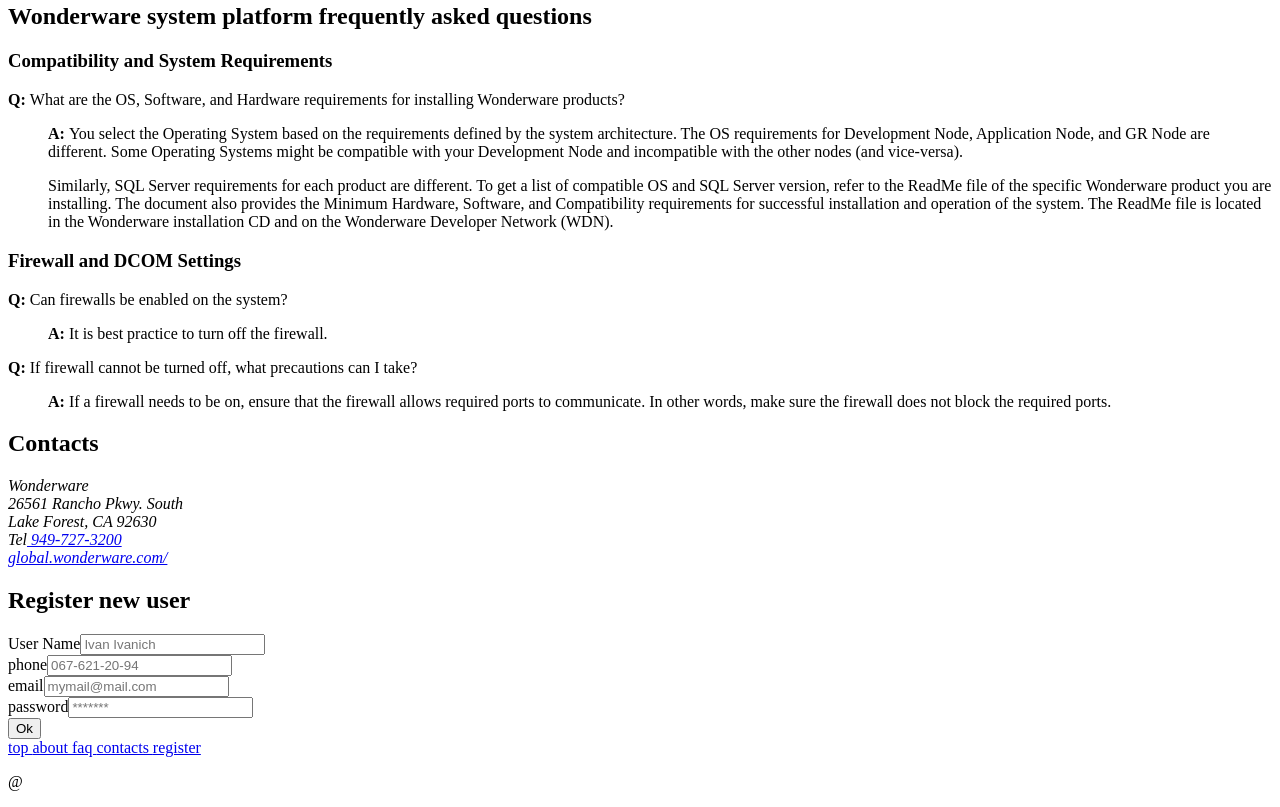
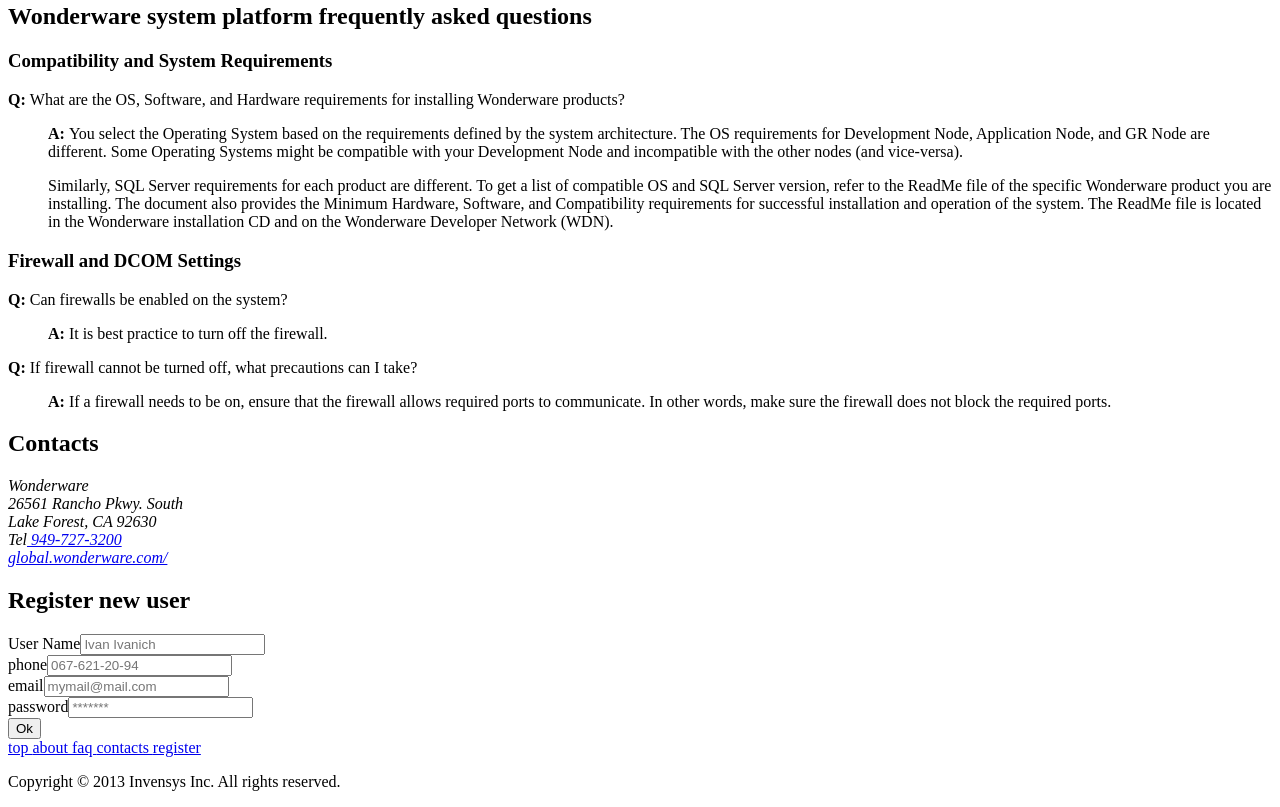
Before and after one commit to pogorelov-ss/JS-Course-HW, a plain HTML site: page hw1.html in a window 1280 px wide. Shown: the part 1184-1991 px from the top of the page. Drawn offline with Linux system fonts and the light colour scheme.

Commit message:
+Copyright

```diff
--- a/hw1.html
+++ b/hw1.html
@@ -102,7 +102,7 @@
 			<a href="#faq">faq </a>
 			<a href="#contacts">contacts </a>
 			<a href="#register">register </a>
-			<p>@</p>
+			<p>Copyright &copy 2013 Invensys Inc. All rights reserved. </p>
 		</footer>
 	</body>
 </html>
```
